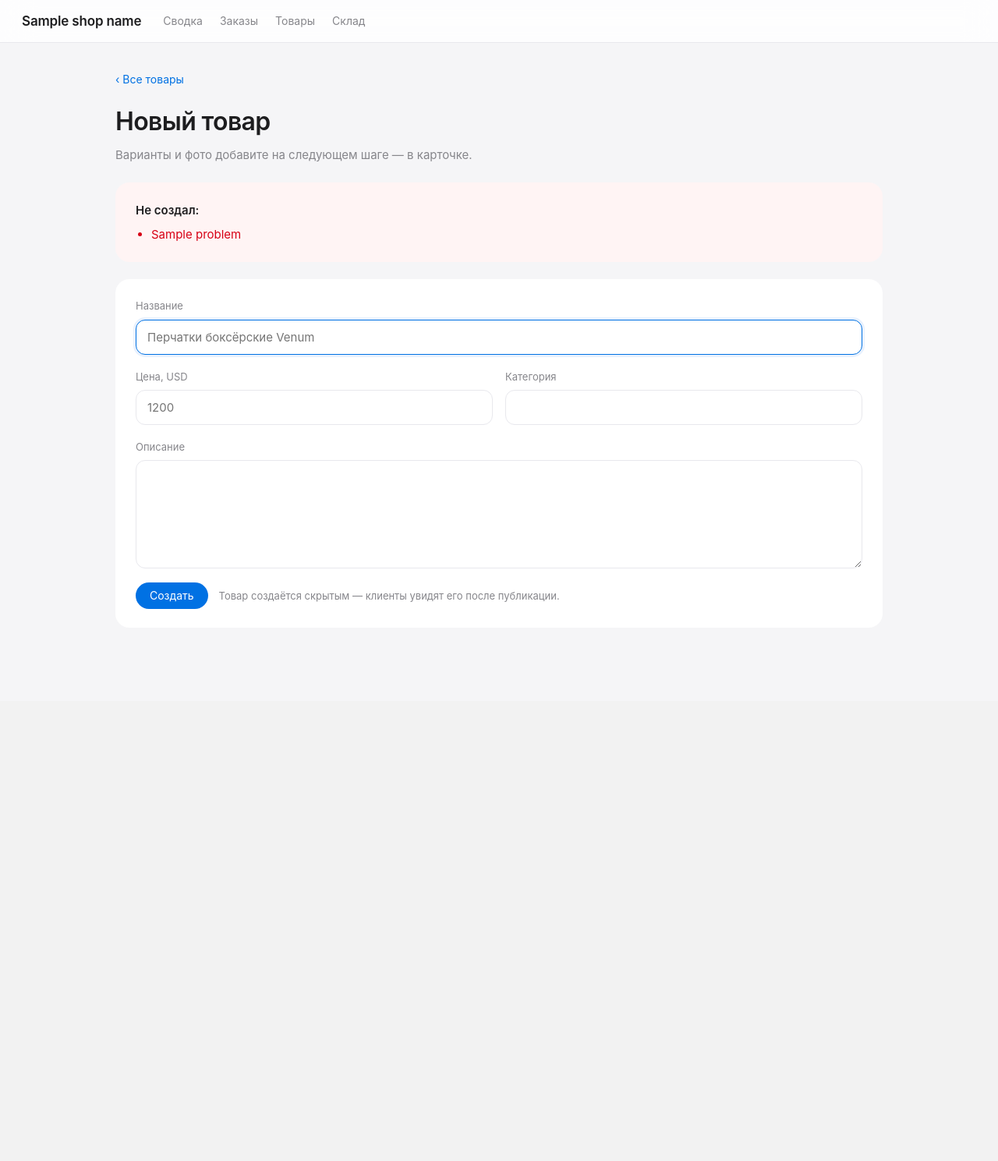
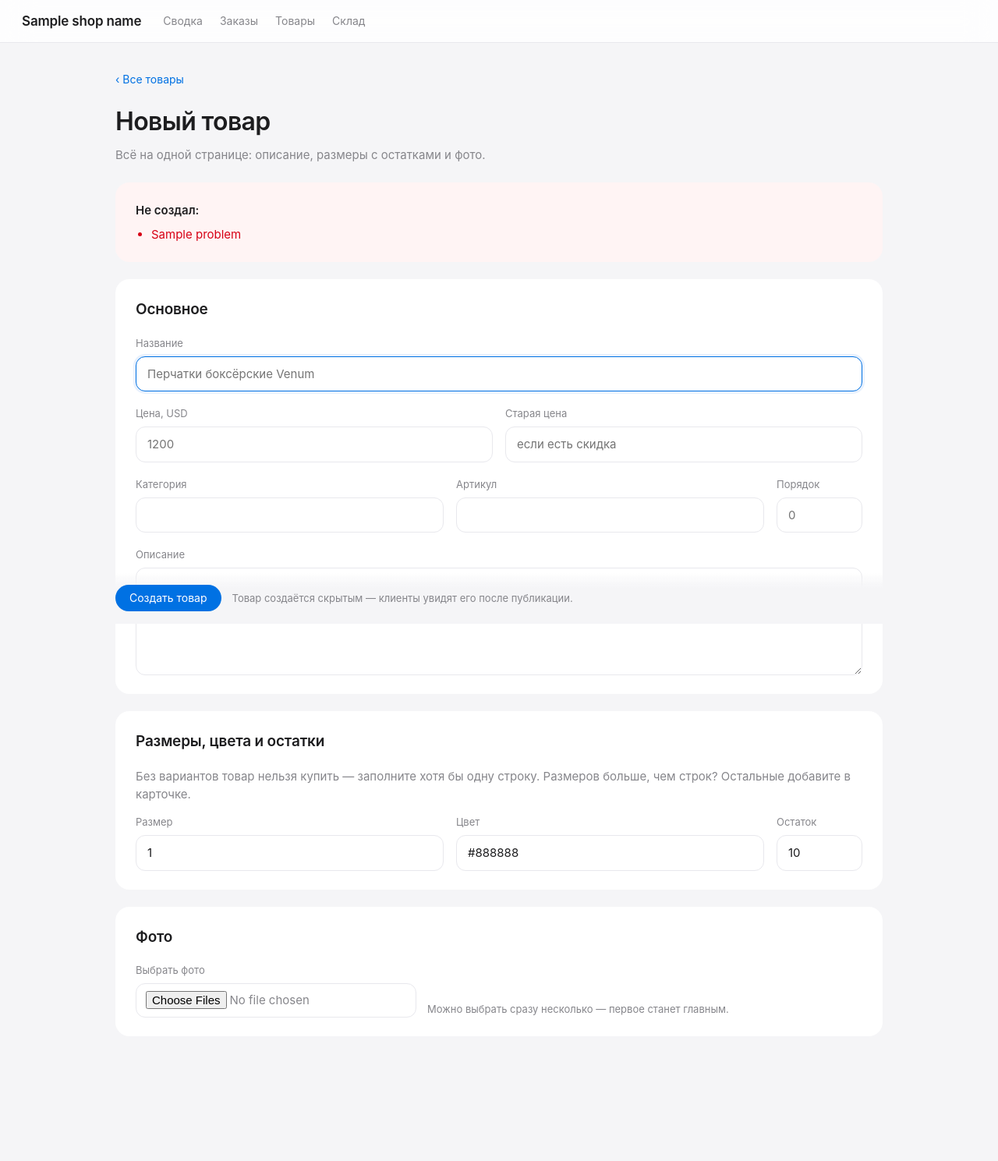
Before and after one commit to aca-danylo-dotcom/sales-bot, a Python web app: template web/templates/product_new.html in a window 1280 px wide. Shown: the whole page at 78% size. Before the commit the page ends 805 px from the top, so only its background shows below. Run offline with Jinja, Linux system fonts and the light colour scheme; the template is opened without the code that fills it: most values are stand-ins (such as "Sample title", 1, 10 or a date in 2020).

Commit message:
Заведение товара — одной страницей
Страница «Новый товар» спрашивала только название с ценой, а размеры и фото
приходилось дозаполнять в карточке: каждый товар заводился в два захода.
Теперь все поля видны сразу и сохраняются одним POST.

- product_new.html: три секции в одной форме (основное, размеры с остатками
  на три строки, выбор фотографий), одна кнопка внизу;
- product_create: пишет старую цену, артикул и порядок, добавляет заполненные
  варианты и фото; при ошибке возвращает форму со всем набранным, а не редирект;
- сообщения created_ready и part_photo_new — про то, что именно записалось.

Co-Authored-By: Claude Opus 5 <noreply@anthropic.com>

```diff
--- a/web/static/style.css
+++ b/web/static/style.css
@@ -230,6 +230,10 @@ h2 {
 /* ─── Формы ─── */
 
 .form { display: flex; flex-direction: column; gap: 18px; }
+
+/* Подсказка над блоком полей («без вариантов товар не купить») иначе прилипает
+   к первой строке формы: у абзацев внутри карточки отступов нет. */
+.card > p + .form { margin-top: 14px; }
 
 .form label { display: flex; flex-direction: column; gap: 7px; flex: 1; }
 .form label > span { font-size: 13px; color: var(--muted); }
--- a/web/templates/product_new.html
+++ b/web/templates/product_new.html
@@ -7,7 +7,7 @@
 <div class="head">
   <div>
     <h1>Новый товар</h1>
-    <p class="lead">Варианты и фото добавите на следующем шаге — в карточке.</p>
+    <p class="lead">Всё на одной странице: описание, размеры с остатками и фото.</p>
   </div>
 </div>
 
@@ -15,11 +15,18 @@
 <div class="card problems">
   <p class="strong">Не создал:</p>
   <ul>{% for problem in problems %}<li>{{ problem }}</li>{% endfor %}</ul>
+  {% if had_photos %}<p class="small">Фото выберите заново — браузер их не запоминает.</p>{% endif %}
 </div>
 {% endif %}
 
+{# Одна форма на все три секции: товар заводится за один заход, а не «сначала
+   название, потом всё остальное в карточке». Секции внутри формы — обычная
+   разметка, трюк с form="id" здесь не нужен: вложенных форм тут нет. #}
+<form method="post" action="/products/new" enctype="multipart/form-data">
+
   <section class="card">
-  <form class="form" method="post" action="/products/new">
+    <h2>Основное</h2>
+    <div class="form">
       <label>
         <span>Название</span>
         <input type="text" name="title" value="{{ draft.title or '' }}" maxlength="120"
@@ -33,12 +40,31 @@
                  value="{{ draft.price or '' }}" placeholder="1200" required>
         </label>
         <label>
+          <span>Старая цена</span>
+          <input type="text" name="old_price" inputmode="decimal"
+                 value="{{ draft.old_price or '' }}" placeholder="если есть скидка">
+        </label>
+      </div>
+
+      <div class="row">
+        <label>
           <span>Категория</span>
+          {# Список-подсказка, но своё значение вписать можно: категории в этом
+             магазине не справочник, а привычка продавца. #}
           <input type="text" name="category" value="{{ draft.category or '' }}"
                  list="categories" maxlength="50" autocomplete="off">
           <datalist id="categories">
             {% for item in categories %}<option value="{{ item }}">{% endfor %}
           </datalist>
+        </label>
+        <label>
+          <span>Артикул</span>
+          <input type="text" name="sku" value="{{ draft.sku or '' }}" maxlength="50">
+        </label>
+        <label class="narrow">
+          <span>Порядок</span>
+          <input type="text" name="sort_order" inputmode="numeric"
+                 value="{{ draft.sort_order or '' }}" placeholder="0">
         </label>
       </div>
 
@@ -46,11 +72,57 @@
         <span>Описание</span>
         <textarea name="description" rows="5" maxlength="1000">{{ draft.description or '' }}</textarea>
       </label>
+    </div>
+  </section>
 
-    <div class="actions">
-      <button class="btn primary" type="submit">Создать</button>
+  <section class="card">
+    <h2>Размеры, цвета и остатки</h2>
+    <p class="muted">Без вариантов товар нельзя купить — заполните хотя бы одну строку.
+      Размеров больше, чем строк? Остальные добавите в карточке.</p>
+
+    <div class="form">
+      {# Подписи ставим только над первой строкой: ниже идут такие же поля, и
+         повторять «Размер / Цвет / Остаток» трижды — лишний шум. Для тех, кто
+         читает страницу голосом, подпись остаётся в aria-label. #}
+      {% for row in rows %}
+      <div class="row new-variant">
+        <label>
+          {% if loop.first %}<span>Размер</span>{% endif %}
+          <input type="text" name="new_size_{{ loop.index0 }}" maxlength="50"
+                 aria-label="Размер, строка {{ loop.index }}"
+                 placeholder="42 или M" value="{{ row.size }}">
+        </label>
+        <label>
+          {% if loop.first %}<span>Цвет</span>{% endif %}
+          <input type="text" name="new_color_{{ loop.index0 }}" maxlength="50"
+                 aria-label="Цвет, строка {{ loop.index }}"
+                 placeholder="чёрный" value="{{ row.color }}">
+        </label>
+        <label class="narrow">
+          {% if loop.first %}<span>Остаток</span>{% endif %}
+          <input type="text" name="new_stock_{{ loop.index0 }}" inputmode="numeric"
+                 aria-label="Остаток, строка {{ loop.index }}"
+                 placeholder="0" value="{{ row.stock }}">
+        </label>
+      </div>
+      {% endfor %}
+    </div>
+  </section>
+
+  <section class="card">
+    <h2>Фото</h2>
+    <div class="form upload">
+      <label>
+        <span>Выбрать фото</span>
+        <input type="file" name="photo" accept="image/*" multiple>
+      </label>
+      <span class="muted small">Можно выбрать сразу несколько — первое станет главным.</span>
+    </div>
+  </section>
+
+  <div class="actions sticky">
+    <button class="btn primary" type="submit">Создать товар</button>
     <span class="muted small">Товар создаётся скрытым — клиенты увидят его после публикации.</span>
   </div>
 </form>
-</section>
 {% endblock %}
```
Also changed, not shown: web/products.py (+107 -17 lines). Lines whose indentation alone changed are shown as unchanged.
